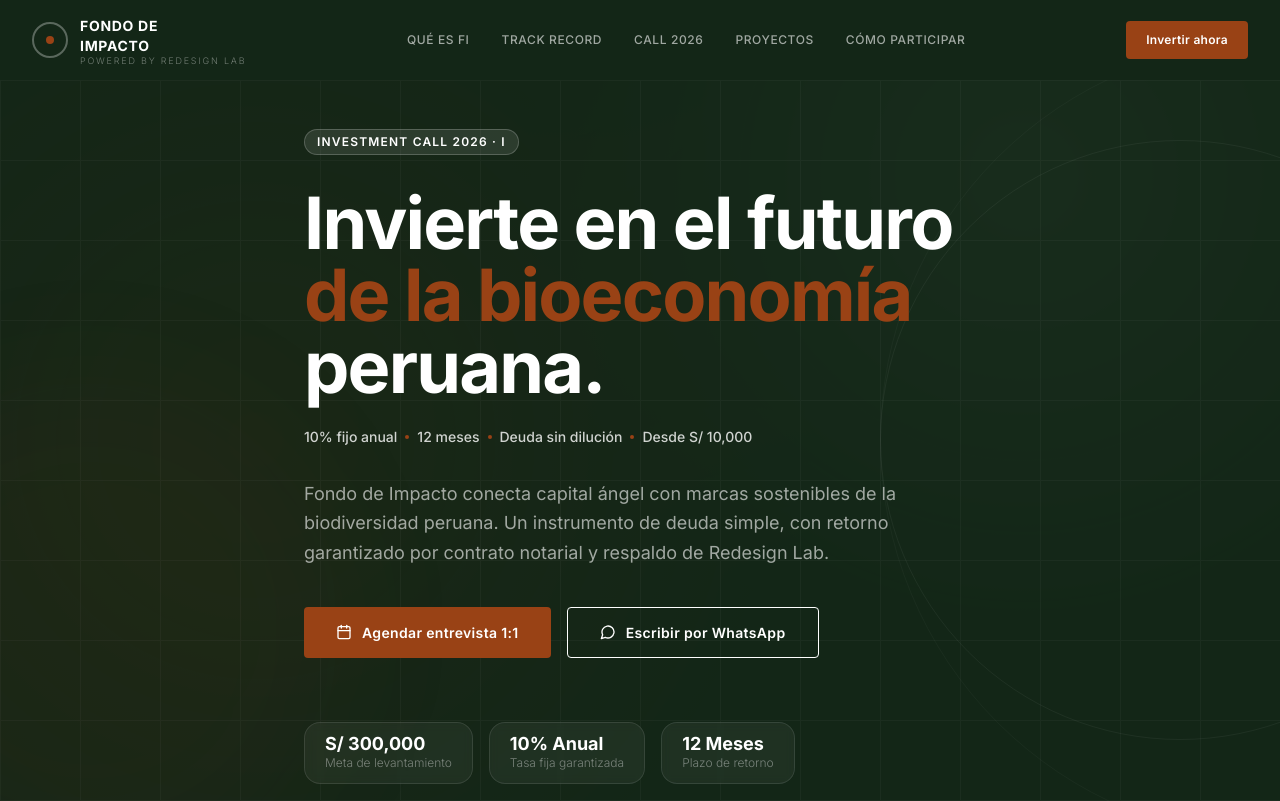
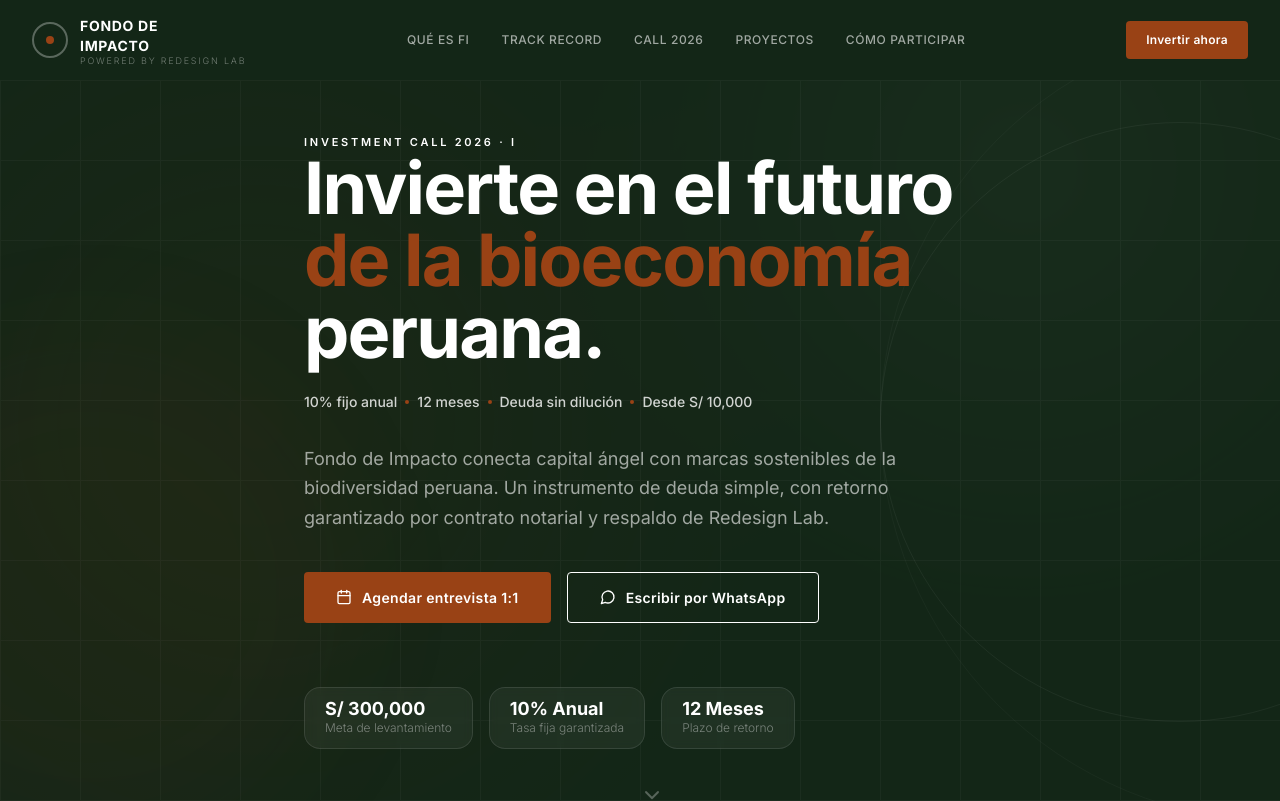
Before and after one commit to eajalcrina/fondo-de-impacto, a Next.js app: page / in a window 1280 px wide. Shown: the top 801 px of the page. Built offline with nearby package versions, Linux system fonts and the light colour scheme.

Commit message:
feat: Badge refactored to eyebrow (no bg/border/radii)

```diff
--- a/components/ui/Badge.tsx
+++ b/components/ui/Badge.tsx
@@ -2,25 +2,23 @@
 
 interface BadgeProps {
   children: React.ReactNode;
-  color?: "primary" | "endemics" | "rareby" | "sage" | "white";
+  color?: "sage" | "primary" | "white" | "ink";
   className?: string;
 }
 
-const colorClasses = {
-  primary:  "bg-fi-primary/10 text-fi-primary border border-fi-primary/20",
-  endemics: "bg-endemics text-white",
-  rareby:   "bg-rareby text-white",
-  sage:     "bg-fi-sage/20 text-fi-sage border border-fi-sage/30",
-  white:    "bg-white/10 text-white border border-white/20",
+const colorClasses: Record<string, string> = {
+  sage:    "text-fi-sage",
+  primary: "text-fi-primary",
+  white:   "text-white",
+  ink:     "text-fi-ink",
 };
 
 export function Badge({ children, color = "primary", className = "" }: BadgeProps) {
   return (
     <span
       className={[
-        "inline-flex items-center px-3 py-1 rounded-full",
-        "text-xs font-semibold tracking-widest uppercase",
-        colorClasses[color],
+        "eyebrow",
+        colorClasses[color] ?? "text-fi-primary",
         className,
       ].join(" ")}
     >
```
